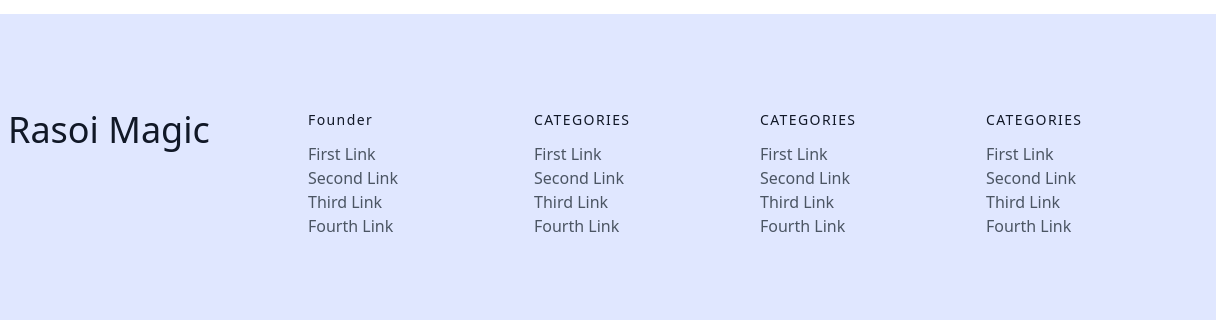
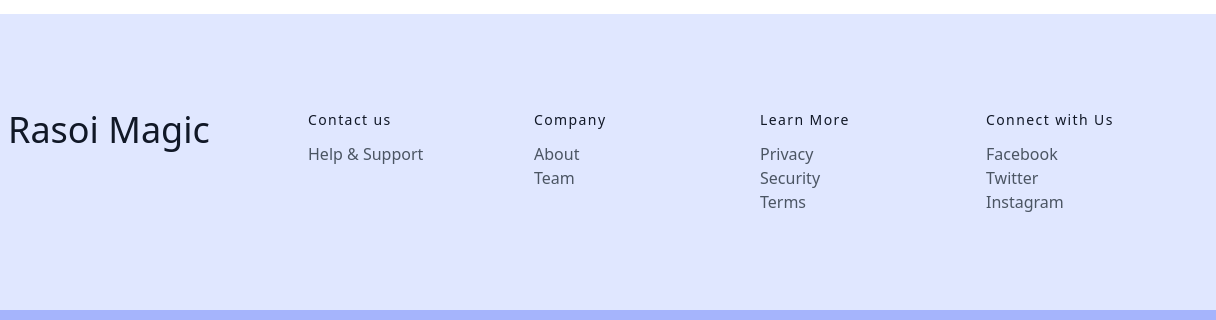
Before and after one commit to shivammauryaw/Rasoi-Magic, a plain HTML site: page index.html in a window 1280 px wide. Shown: the part 1648-1968 px from the top of the page, 64-1280 px from the left. Drawn offline with nearby package versions, Linux system fonts and the light colour scheme.

Commit message:
footer updated

```diff
--- a/index.html
+++ b/index.html
@@ -181,70 +181,70 @@
          <div class="flex-grow flex flex-wrap md:pl-20 -mb-10 md:mt-0 mt-10 md:text-left text-center">
           <div class="lg:w-1/4 md:w-1/2 w-full px-4">
             <footer class="text-gray-900 body-font">
-            <h2 class="title-font font-medium text-gray-900 tracking-widest text-sm mb-3">Founder</h2>
+            <h2 class="title-font font-medium text-gray-900 tracking-widest text-sm mb-3">Contact us</h2>
             <nav class="list-none mb-10">
               <li>
-                <a class="text-gray-600 hover:text-gray-800">First Link</a>
+                <a class="text-gray-600 hover:text-gray-800">Help & Support</a>
               </li>
               <li>
-                <a class="text-gray-600 hover:text-gray-800">Second Link</a>
+                <a class="text-gray-600 hover:text-gray-800"></a>
               </li>
               <li>
-                <a class="text-gray-600 hover:text-gray-800">Third Link</a>
+                <a class="text-gray-600 hover:text-gray-800"></a>
               </li>
               <li>
-                <a class="text-gray-600 hover:text-gray-800">Fourth Link</a>
+                <a class="text-gray-600 hover:text-gray-800"></a>
               </li>
             </nav>
           </div>
           <div class="lg:w-1/4 md:w-1/2 w-full px-4">
-            <h2 class="title-font font-medium text-gray-900 tracking-widest text-sm mb-3">CATEGORIES</h2>
+            <h2 class="title-font font-medium text-gray-900 tracking-widest text-sm mb-3">Company</h2>
             <nav class="list-none mb-10">
               <li>
-                <a class="text-gray-600 hover:text-gray-800">First Link</a>
+                <a class="text-gray-600 hover:text-gray-800">About</a>
               </li>
               <li>
-                <a class="text-gray-600 hover:text-gray-800">Second Link</a>
+                <a class="text-gray-600 hover:text-gray-800">Team</a>
               </li>
               <li>
-                <a class="text-gray-600 hover:text-gray-800">Third Link</a>
+                <a class="text-gray-600 hover:text-gray-800"></a>
               </li>
               <li>
-                <a class="text-gray-600 hover:text-gray-800">Fourth Link</a>
+                <a class="text-gray-600 hover:text-gray-800"></a>
               </li>
             </nav>
           </div>
           <div class="lg:w-1/4 md:w-1/2 w-full px-4">
-            <h2 class="title-font font-medium text-gray-900 tracking-widest text-sm mb-3">CATEGORIES</h2>
+            <h2 class="title-font font-medium text-gray-900 tracking-widest text-sm mb-3">Learn More</h2>
             <nav class="list-none mb-10">
               <li>
-                <a class="text-gray-600 hover:text-gray-800">First Link</a>
+                <a class="text-gray-600 hover:text-gray-800">Privacy</a>
               </li>
               <li>
-                <a class="text-gray-600 hover:text-gray-800">Second Link</a>
+                <a class="text-gray-600 hover:text-gray-800">Security</a>
               </li>
               <li>
-                <a class="text-gray-600 hover:text-gray-800">Third Link</a>
+                <a class="text-gray-600 hover:text-gray-800">Terms</a>
               </li>
               <li>
-                <a class="text-gray-600 hover:text-gray-800">Fourth Link</a>
+                <a class="text-gray-600 hover:text-gray-800"></a>
               </li>
             </nav>
           </div>
           <div class="lg:w-1/4 md:w-1/2 w-full px-4">
-            <h2 class="title-font font-medium text-gray-900 tracking-widest text-sm mb-3">CATEGORIES</h2>
+            <h2 class="title-font font-medium text-gray-900 tracking-widest text-sm mb-3">Connect with Us</h2>
             <nav class="list-none mb-10">
               <li>
-                <a class="text-gray-600 hover:text-gray-800">First Link</a>
+                <a class="text-gray-600 hover:text-gray-800">Facebook</a>
               </li>
               <li>
-                <a class="text-gray-600 hover:text-gray-800">Second Link</a>
+                <a class="text-gray-600 hover:text-gray-800">Twitter</a>
               </li>
               <li>
-                <a class="text-gray-600 hover:text-gray-800">Third Link</a>
+                <a class="text-gray-600 hover:text-gray-800">Instagram</a>
               </li>
               <li>
-                <a class="text-gray-600 hover:text-gray-800">Fourth Link</a>
+                <a class="text-gray-600 hover:text-gray-800"></a>
               </li>
             </nav>
           </div>
```
